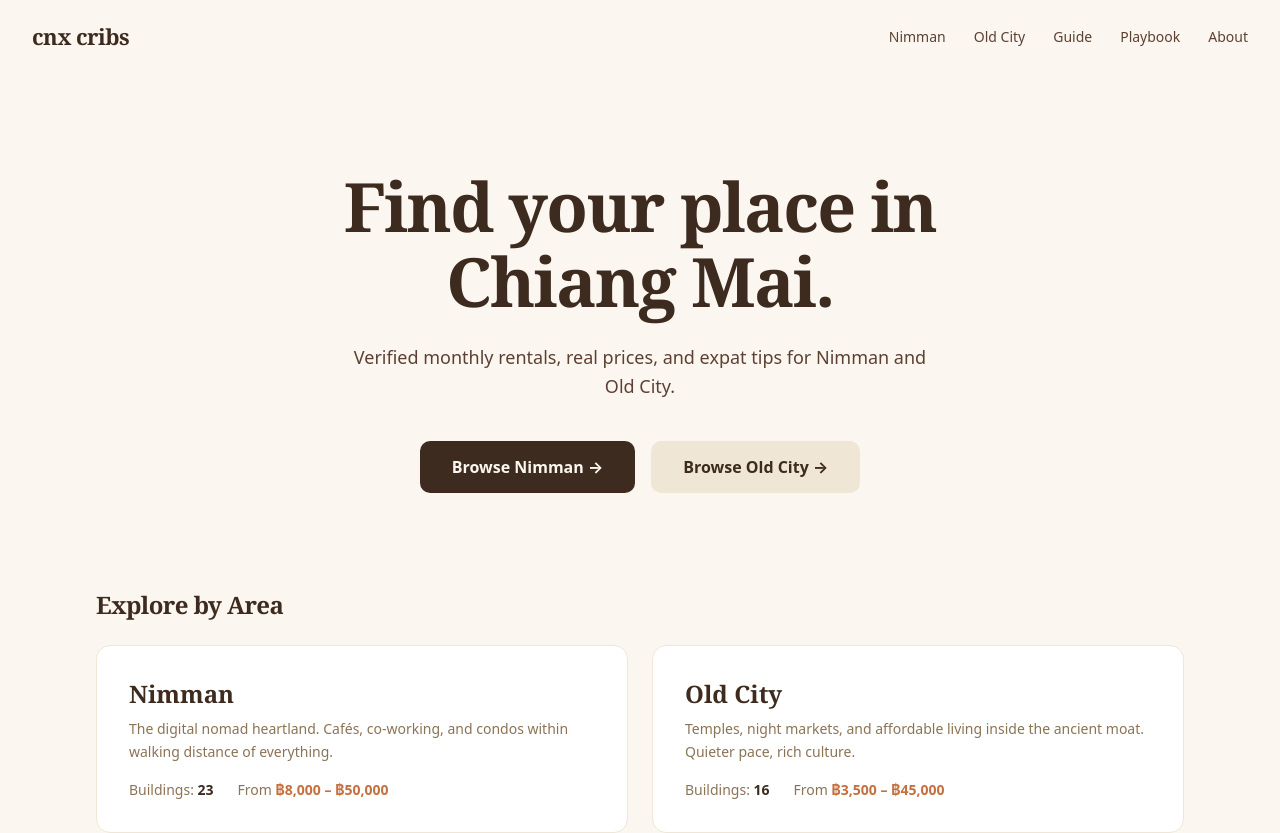
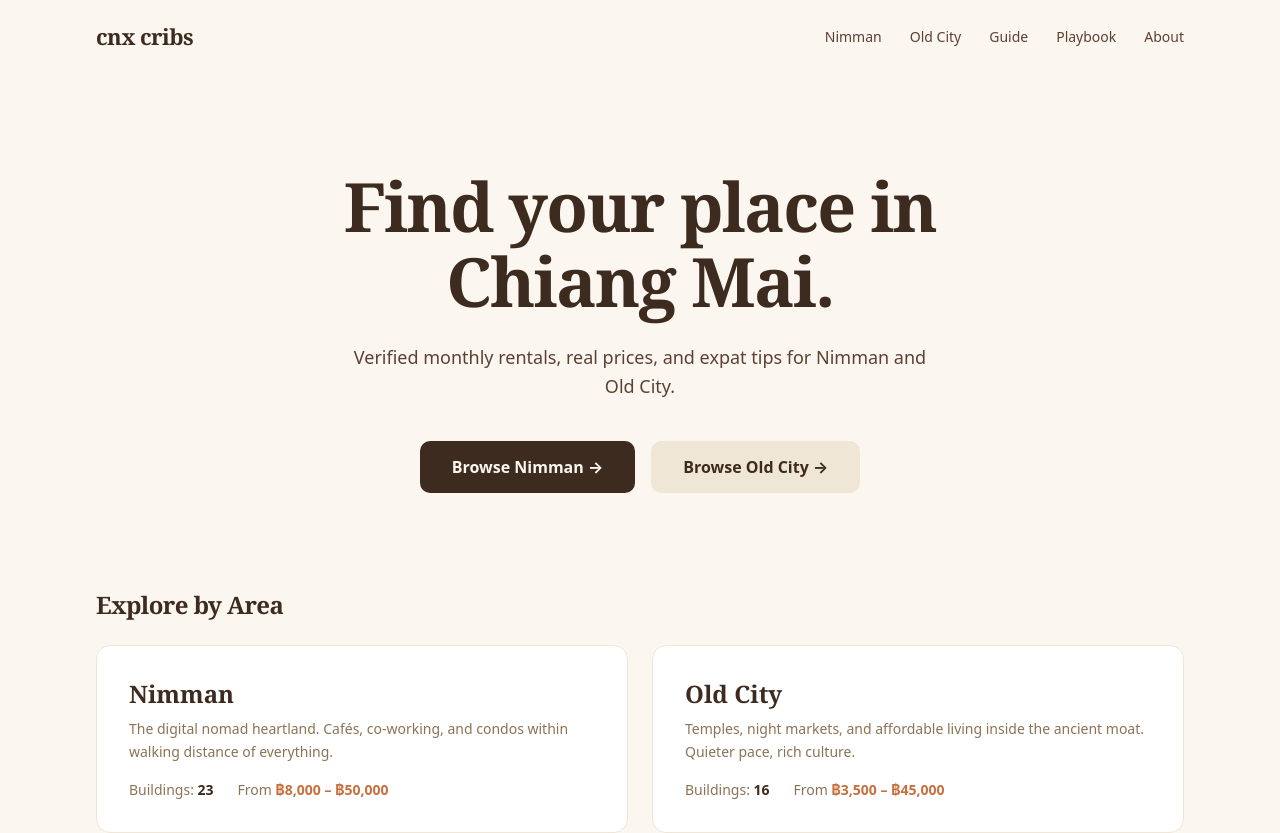
Before and after one commit to theshajha/cnx, a Next.js app: page / in a window 1280 px wide. Shown: the top 833 px of the page. Built offline with nearby package versions, Linux system fonts and the light colour scheme.

Commit message:
fix: constrain nav to max-w-6xl to match page layout

```diff
--- a/src/components/Nav.tsx
+++ b/src/components/Nav.tsx
@@ -15,7 +15,7 @@ export default function Nav() {
   const [menuOpen, setMenuOpen] = useState(false);
 
   return (
-    <nav className="px-4 md:px-8 py-5">
+    <nav className="px-4 md:px-8 py-5 max-w-6xl mx-auto">
       <div className="flex justify-between items-center">
         <Link
           href="/"
```
